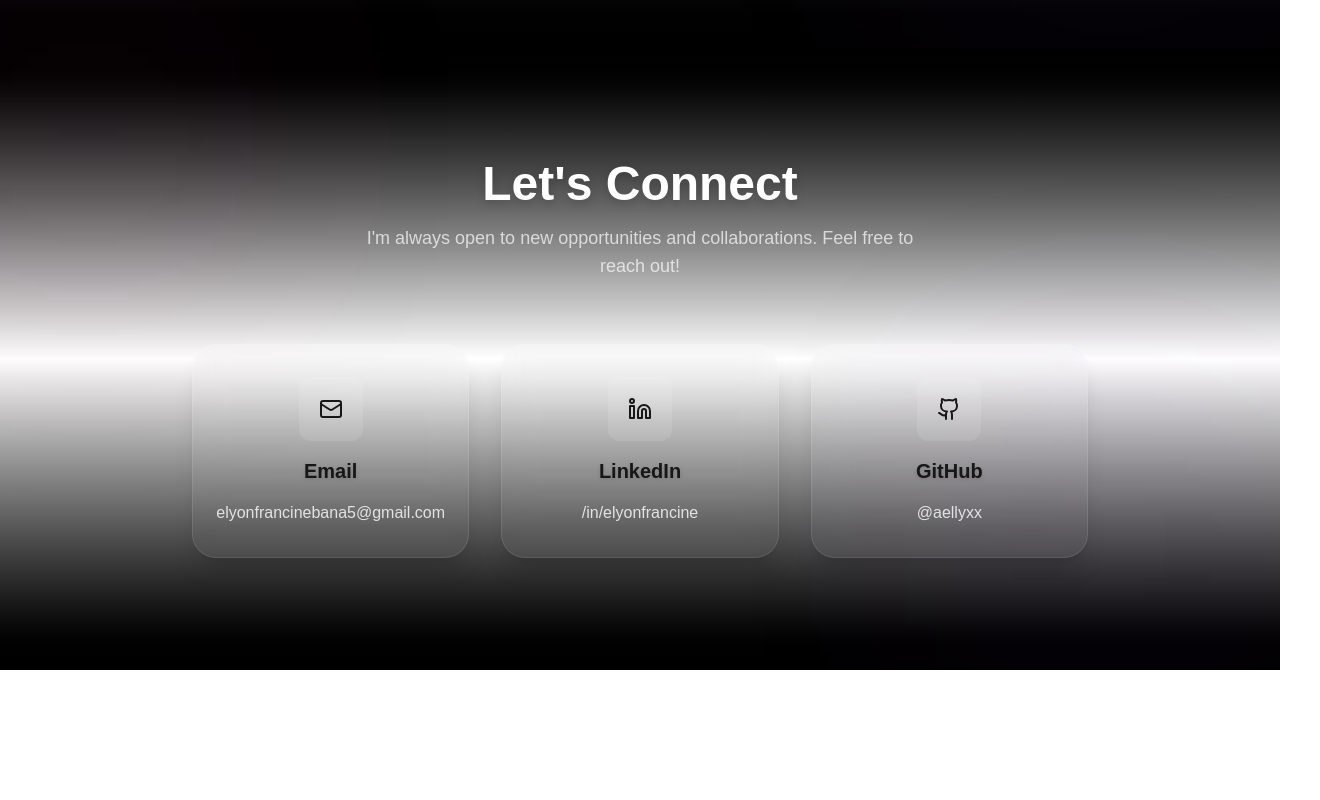
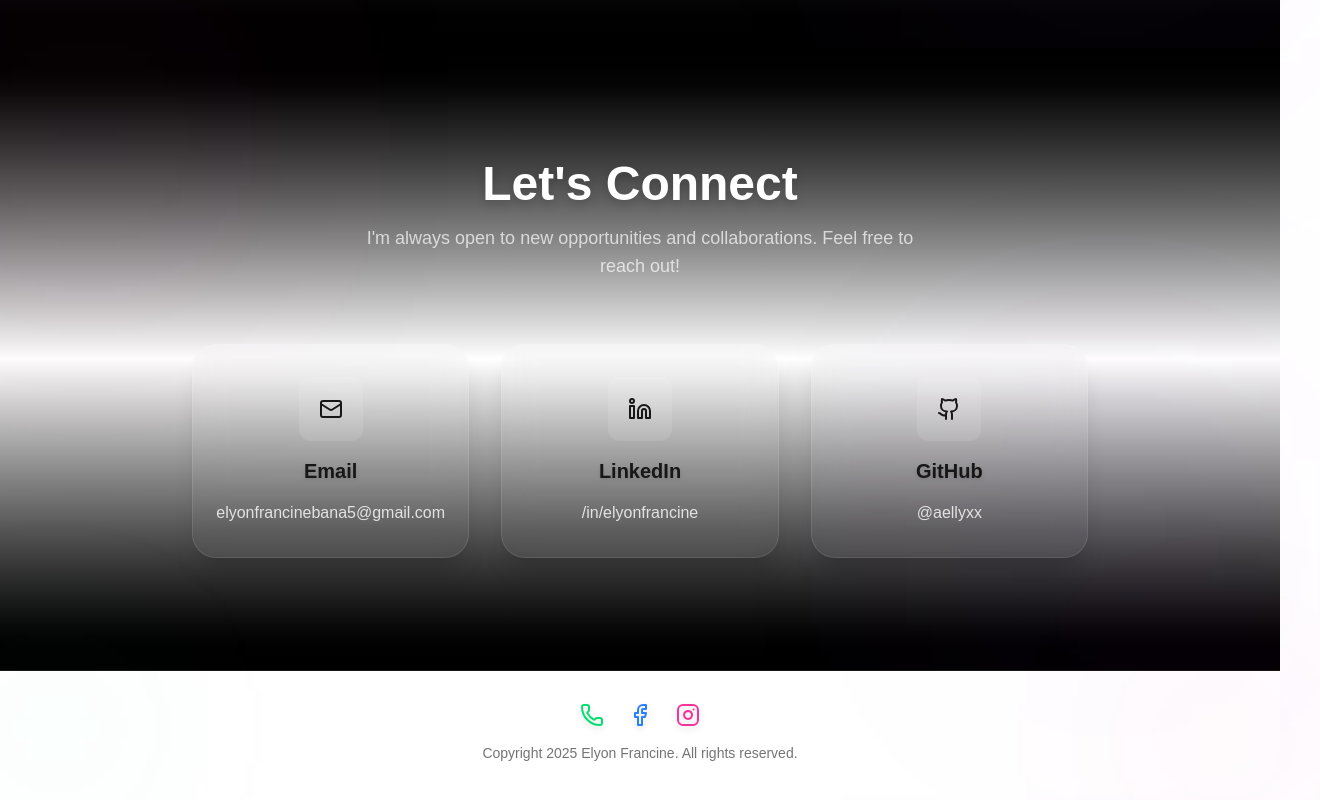
Before and after one commit to aellyxx/aellyxx.dev, a Next.js app: page / in a window 1280 px wide. Shown: the part 3045-3845 px from the top of the page, 1320 px wide, since content can reach past the window. Before the commit the page ends 3715 px from the top, so only its background shows below. Built offline with nearby package versions, Linux system fonts and the light colour scheme.

Commit message:
[add] footer

```diff
--- a/src/app/page.tsx
+++ b/src/app/page.tsx
@@ -6,6 +6,7 @@ import AboutSection from "../components/about-section"
 import SkillsSection from "../components/skill-section"
 import ProjectsSection from "../components/project-section"
 import ContactSection from "../components/contact-section"
+import Footer from "../components/footer"
 export default function Home() {
 
   return (
@@ -16,6 +17,7 @@ export default function Home() {
       <SkillsSection/>
       <ProjectsSection/>
       <ContactSection/>
+      <Footer/>
     </main>
   )
 
--- /dev/null
+++ b/src/components/footer.tsx
@@ -0,0 +1,81 @@
+"use client"
+
+import { Phone, Facebook, Instagram } from "lucide-react"
+import { useState } from "react"
+export default function Footer() {
+  const currentYear = new Date().getFullYear()
+
+  const [showPhone, setShowPhone] = useState(false)
+
+  const socials = [
+    {
+      type: "phone",
+      icon: <Phone size={24} />,
+      value: "09975725766",
+      color: "text-green-400",
+    },
+
+
+    {
+      type: "link",
+      icon: <Facebook size={24} />,
+      link: "https://www.facebook.com/share/1ByRoJdSre/",
+      color: "text-blue-500",
+    },
+    {
+      type: "link",
+      icon: <Instagram size={24} />,
+      link: "https://www.instagram.com/aell_yon?igsh=MWpwcGE0dWJxOXh2",
+      color: "text-pink-500",
+    },
+  ]
+
+  return (
+    <footer className="bg-background/50 border-t border-secondary/20 py-8 px-4 sm:px-6 lg:px-8 relative">
+      <div className="absolute inset-0 pointer-events-none opacity-20">
+        <div className="w-48 h-48 bg-green-400/20 blur-[100px] absolute -top-10 -left-10" />
+        <div className="w-48 h-48 bg-pink-500/20 blur-[100px] absolute -bottom-10 -right-10" />
+      </div>
+
+      <div className="relative z-10 max-w-6xl mx-auto flex flex-col items-center space-y-4">
+        <div className="flex gap-6">
+
+          {socials.map((social, id) =>
+            social.type === "phone" ? (
+              <div
+                key={id}
+                className={`relative cursor-pointer hover:scale-110 transition-transform duration-300 drop-shadow-md ${social.color}`}
+                onMouseEnter={() => setShowPhone(true)}
+                onMouseLeave={() => setShowPhone(false)}
+              >
+                {social.icon}
+                {showPhone && (
+                  <div className="absolute -top-8 left-1/2 -translate-x-1/2 bg-white/90 text-black text-xs px-2 py-1 rounded shadow-lg whitespace-nowrap">
+                    {social.value}
+                  </div>
+                )}
+              </div>
+
+
+            ) : (
+              <a
+                key={id}
+                href={social.link}
+                target="_blank"
+                rel="noopener noreferrer"
+                className={`hover:scale-110 transition-transform duration-300 drop-shadow-md ${social.color}`}
+              >
+                {social.icon}
+              </a>
+            )
+          )}
+        </div>
+
+
+        <p className="text-foreground/60 text-sm text-center">
+          Copyright {currentYear} Elyon Francine. All rights reserved.
+        </p>
+      </div>
+    </footer>
+  )
+}
```
